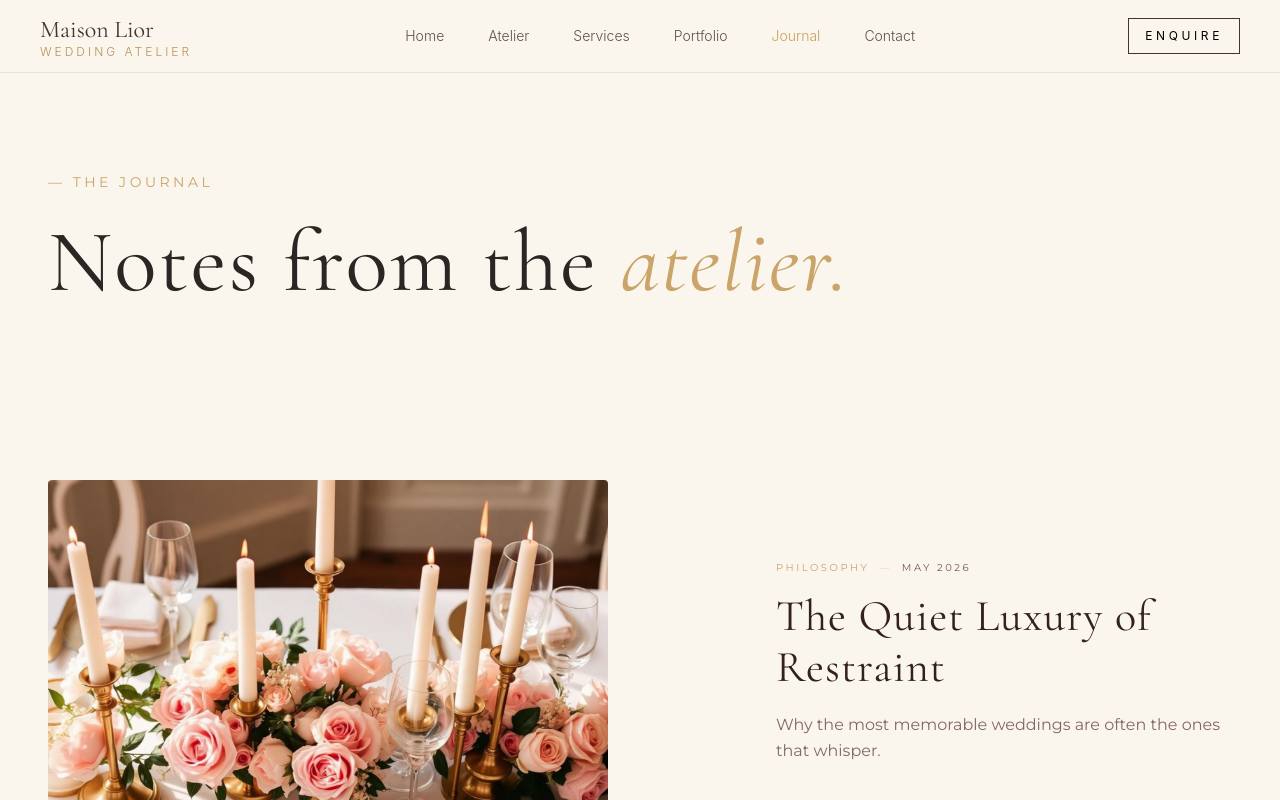
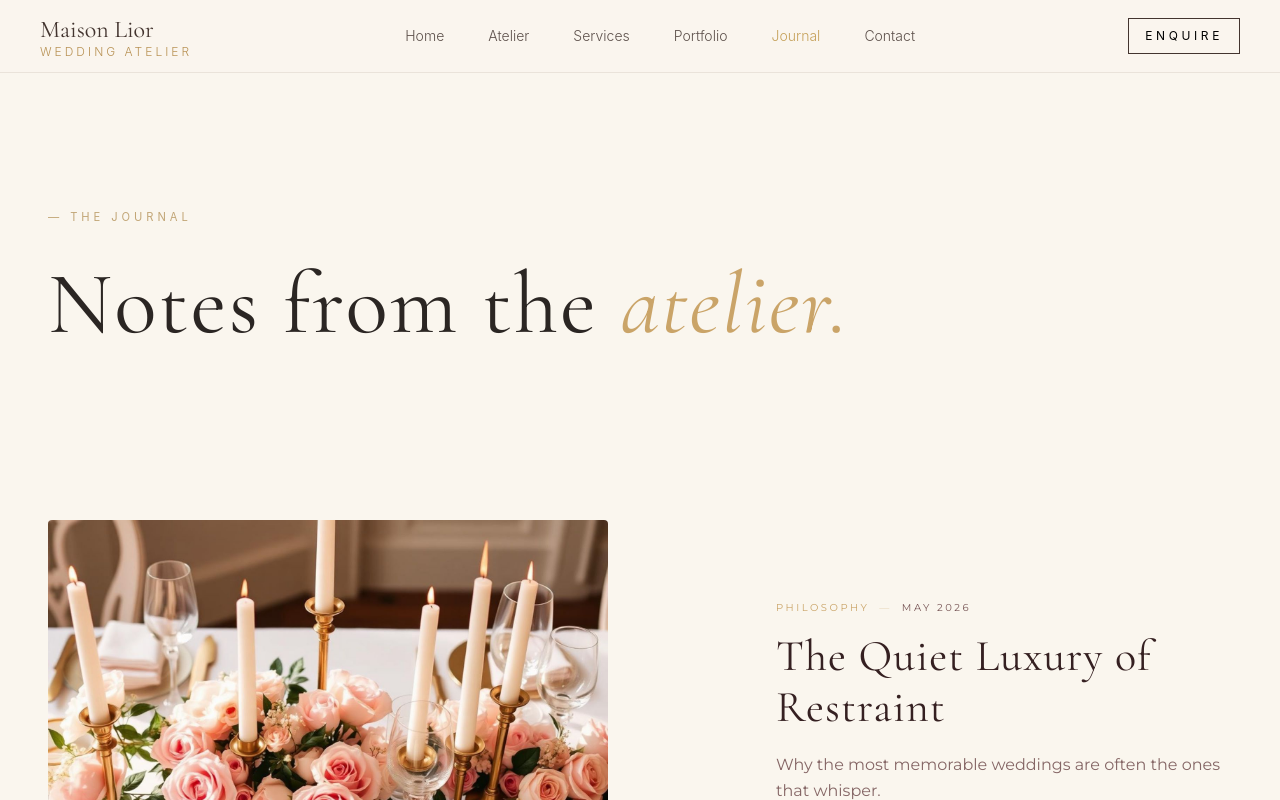
Before and after one commit to Priyankasapp/wedding-planner-webApp, a React (Vite) app: page /journal in a window 1280 px wide. Shown: the top 800 px of the page. Built offline with nearby package versions, Linux system fonts and the light colour scheme.

Commit message:
change style for h1

```diff
--- a/src/components/about/Atelier.tsx
+++ b/src/components/about/Atelier.tsx
@@ -1,6 +1,6 @@
 import { useEffect, useRef, useState } from 'react'
 import img from "../../assets/images/photo_11.jpg"
-
+import SectionKicker from '../sections/SectionKicker';
 const Atelier = () => {
 
   const serifStyle = {
@@ -45,7 +45,7 @@ const Atelier = () => {
   return (
     <section
       ref={sectionRef}
-      className='min-h-screen flex flex-col justify-center bg-[#FAF6EE] text-[#2B2623] px-6 md:px-16 py-20 overflow-hidden'
+      className='min-h-screen flex flex-col justify-center bg-[#FAF6EE] text-[#2B2623] px-6 mt-20 md:px-16 py-20 overflow-hidden'
     >
       {/* Container wrapper for content flow */}
       <div className='max-w-6xl mx-auto w-full flex flex-col gap-16 md:gap-24'>
@@ -63,25 +63,26 @@ const Atelier = () => {
             style={{ transitionDelay: '0ms' }}
           >
             {/* Kicker styled with Montserrat */}
-            <p
-              style={{ ...sansStyle, fontWeight: 400 }}
-              className="text-xs md:text-sm tracking-[0.25em] text-gold uppercase mb-6"
+            {/* <p
+              className="uppercase tracking-[0.35em] font-normal mb-8 block"
+              style={{
+                fontSize: "0.7rem",
+                color: "var(--gold, #C2A677)",
+                fontFamily: "var(--font-sans), 'Montserrat', sans-serif', fontWeight: 400"
+              }}
             >
               — THE ATELIER
-            </p>
+            </p> */}
+            <SectionKicker title='THE ATELIER'/>
 
             {/* Elegant Display Heading */}
             <h1
               style={serifStyle}
-              className="text-6xl md:text-[5.5rem] leading-[1.05] tracking-wide max-w-lg"
-            >
+              className="text-5xl md:text-6xl lg:text-7xl text-[#2B2623] leading-[1.1] tracking-wide">
               An atelier of <br />
-              <span
-                style={{ ...serifStyle, fontStyle: 'italic' }}
-                className="text-gold"
-              >
+             <span className="italic text-[#C2A677] mr-2">
                 attentive
-              </span> <br />
+              </span> {" "}
               design.
             </h1>
           </div>
@@ -97,7 +98,7 @@ const Atelier = () => {
           >
             <p
               style={sansStyle}
-              className="text-base md:text-lg leading-relaxed text-[#5A5450] max-w-md"
+              className="text-sm md:text-base leading-[1.7] text-[#2B2623]/70 font-light max-w-md lg:max-w-[420px]"
             >
               Founded in 2008 by Lior Amari in a quiet Parisian courtyard,
               Maison Lior is built on a single conviction: that a wedding
--- a/src/components/contact/ContactHero.tsx
+++ b/src/components/contact/ContactHero.tsx
@@ -1,4 +1,5 @@
 import { motion, type Variants } from "framer-motion";
+import SectionKicker from "../sections/SectionKicker";
 
 export function ContactHero() {
   const serifStyle = {
@@ -29,7 +30,7 @@ export function ContactHero() {
   };
 
   return (
-    <section className="bg-[#FAF6EE] text-[#2B2623] pt-24 pb-16 lg:pt-32 lg:pb-20 select-none">
+    <section className="bg-[#FAF6EE] text-[#2B2623] pt-24 pb-16 lg:pt-32 mt-10 lg:pb-20 select-none">
       <div className="max-w-[1400px] mx-auto px-6 lg:px-12 w-full">
 
         {/* Asymmetrical Layout Split Grid */}
@@ -42,13 +43,14 @@ export function ContactHero() {
 
           {/* Left Block: Heading and Tag */}
           <div className="w-full lg:col-span-8">
-            <motion.p
+            {/* <motion.p
               variants={itemVariants}
               style={{ ...sansStyle, fontWeight: 400 }}
               className="text-xs md:text-sm tracking-[0.25em] text-gold uppercase mb-6"
             >
               — ENQUIRIES
-            </motion.p>
+            </motion.p> */}
+            <SectionKicker title='ENQUIRIES'/>
 
             <motion.h1
               variants={itemVariants}
--- a/src/components/journal/Hero.tsx
+++ b/src/components/journal/Hero.tsx
@@ -1,4 +1,5 @@
 import { motion, type Variants } from "framer-motion";
+import SectionKicker from "../sections/SectionKicker";
 
 // FIX: Added 'export' right before the function declaration
 export function Hero() {
@@ -7,10 +8,7 @@ export function Hero() {
     fontWeight: 300,
   };
 
-  const sansStyle = {
-    fontFamily: '"Montserrat", sans-serif',
-    fontWeight: 300,
-  };
+
 
   const containerVariants: Variants = {
     hidden: { opacity: 0 },
@@ -30,7 +28,7 @@ export function Hero() {
   };
 
   return (
-    <section className="bg-[#FAF6EE] min-h-[60vh] flex items-center py-20">
+    <section className="bg-[#FAF6EE] min-h-[60vh] mt-10 flex items-center py-20">
       <div className="max-w-[1400px] mx-auto px-6 lg:px-12 w-full">
 
         <motion.div
@@ -39,14 +37,14 @@ export function Hero() {
           animate="visible"
           className="select-none"
         >
-          <motion.p
+          {/* <motion.p
             variants={itemVariants}
             style={{ ...sansStyle, fontWeight: 400 }}
             className="text-xs md:text-sm tracking-[0.25em] text-gold uppercase mb-6"
           >
             — THE JOURNAL
-          </motion.p>
-
+          </motion.p> */}
+          <SectionKicker title='THE JOURNAL'/>
           <motion.h1
             variants={itemVariants}
             style={serifStyle}
--- a/src/components/layout/Header.tsx
+++ b/src/components/layout/Header.tsx
@@ -28,11 +28,11 @@ const Header = () => {
     }
   };
 
-  const isHomePage = location.pathname === "/";
+
 
   return (
-    <header className={`absolute top-0 left-0 w-full z-50 transition-colors duration-300 ${
-        isHomePage ? "bg-[#FAF6EE]/90  border-b border-[#EAE3DA]" : "bg-[#FAF6EE] border-b border-[#EAE3DA]"
+    <header className={`fixed top-0 left-0 w-full z-50 transition-colors duration-300 ${
+       "bg-[#FAF6EE]/90  border-b border-[#EAE3DA]"
       }`}>
       <div className="max-w-[1200px] mx-auto  ">
         <div className="h-18 flex items-center justify-between">
--- a/src/components/portfolio/Hero.tsx
+++ b/src/components/portfolio/Hero.tsx
@@ -1,14 +1,10 @@
 import { motion, type Variants } from "framer-motion";
+import SectionKicker from "../sections/SectionKicker";
 
 // FIX: Added 'export' right before the function declaration
 export function Hero() {
   const serifStyle = {
     fontFamily: '"Cormorant Garamond", serif',
-    fontWeight: 300,
-  };
-
-  const sansStyle = {
-    fontFamily: '"Montserrat", sans-serif',
     fontWeight: 300,
   };
 
@@ -30,7 +26,7 @@ export function Hero() {
   };
 
   return (
-    <section className="bg-[#FAF6EE] min-h-[60vh] flex items-center py-20">
+    <section className="bg-[#FAF6EE] min-h-[60vh] flex mt-10 items-center py-20">
       <div className="max-w-[1400px] mx-auto px-6 lg:px-12 w-full">
 
         <motion.div
@@ -39,13 +35,14 @@ export function Hero() {
           animate="visible"
           className="select-none"
         >
-          <motion.p
+          {/* <motion.p
             variants={itemVariants}
             style={{ ...sansStyle, fontWeight: 400 }}
             className="text-xs md:text-sm tracking-[0.25em] text-gold uppercase mb-6"
           >
             — PORTFOLIO
-          </motion.p>
+          </motion.p> */}
+          <SectionKicker title='PORTFOLIO'/>
 
           <motion.h1
             variants={itemVariants}
--- /dev/null
+++ b/src/components/sections/SectionKicker.tsx
@@ -0,0 +1,23 @@
+import React from "react";
+
+interface SectionKickerProps {
+  title: string;
+  className?: string;
+}
+
+const SectionKicker: React.FC<SectionKickerProps> = ({ title, className = "mb-8" }) => {
+  return (
+    <p
+      className={`uppercase tracking-[0.35em] font-normal block ${className}`}
+      style={{
+        fontSize: "0.7rem",
+        color: "var(--gold, #C2A677)",
+        fontFamily: "var(--font-sans), 'Montserrat', sans-serif",
+      }}
+    >
+      — {title}
+    </p>
+  );
+};
+
+export default SectionKicker;
--- a/src/components/servces/Hero.tsx
+++ b/src/components/servces/Hero.tsx
@@ -1,4 +1,5 @@
 import { motion, type Variants } from "framer-motion";
+import SectionKicker from "../sections/SectionKicker";
 
 function Hero() {
   const serifStyle = {
@@ -6,10 +7,7 @@ function Hero() {
     fontWeight: 300,
   };
 
-  const sansStyle = {
-    fontFamily: '"Montserrat", sans-serif',
-    fontWeight: 300,
-  };
+
 
   const containerVariants: Variants = {
     hidden: { opacity: 0 },
@@ -30,7 +28,7 @@ function Hero() {
 
   return (
     // FIX: Added a semantic wrapper section with padding and a centered max-width constraint
-    <section className="bg-[#FAF6EE] min-h-[60vh] flex items-center py-20">
+    <section className="bg-[#FAF6EE] min-h-[60vh] flex items-center mt-20 py-20">
       <div className="max-w-[1400px] mx-auto px-6 lg:px-12 w-full">
 
         <motion.div
@@ -39,18 +37,12 @@ function Hero() {
           animate="visible"
           className="select-none "
         >
-          <motion.p
-            variants={itemVariants}
-            style={{ ...sansStyle, fontWeight: 400 }}
-            className="text-xs md:text-sm tracking-[0.25em] text-gold uppercase mb-6"
-          >
-            — Services
-          </motion.p>
+          <SectionKicker title='services'/>
 
           <motion.h1
             variants={itemVariants}
             style={serifStyle}
-            className="text-6xl md:text-[6.5rem] leading-[1.05] tracking-wide text-[#2B2623]"
+            className="text-6xl md:text-[5.5rem] leading-[1.05] tracking-wide text-[#2B2623]"
           >
             From the first{" "}
             <span
```
